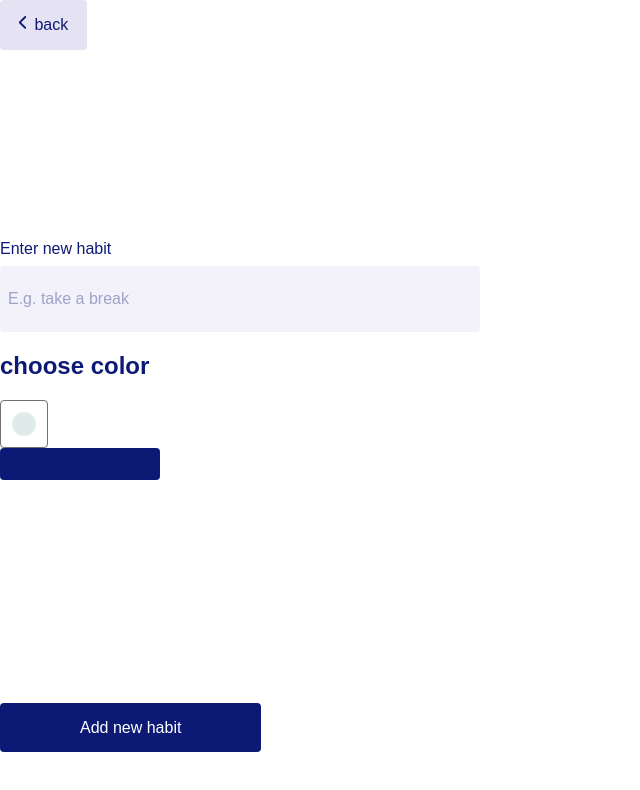
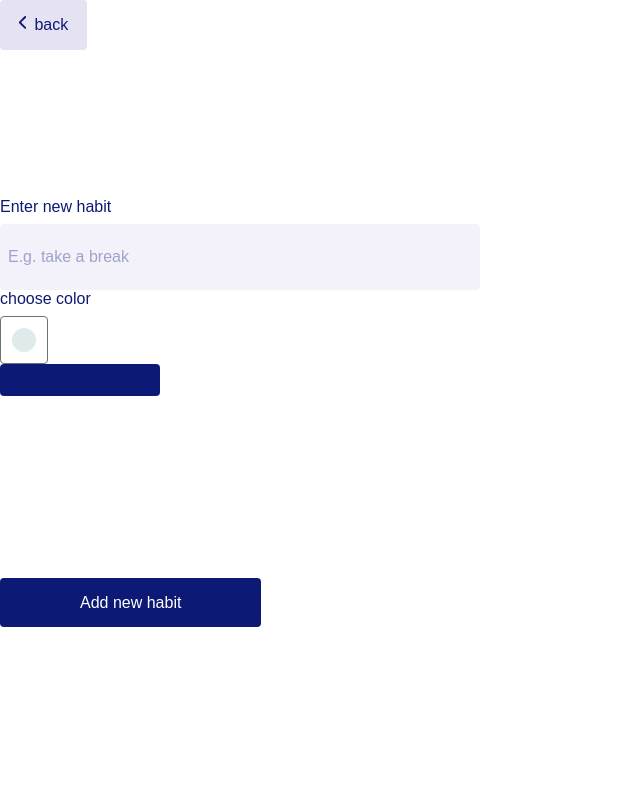
Before and after one commit to jujuzitroni/plants-need-water, a React (Vite) app: page /create-habit in a window 1280 px wide. Shown: the top 790 px of the page, without its empty margins (0-640 px from the left). Built offline with nearby package versions, Linux system fonts and the light colour scheme.

Commit message:
💄 style headline

```diff
--- a/src/app/components/ColorSelector/ColorSelector.module.css
+++ b/src/app/components/ColorSelector/ColorSelector.module.css
@@ -1,6 +1,12 @@
 .colorSelector {
   display: grid;
   gap: 0.5em;
+}
+
+.colorSelector h2 {
+  margin: 0;
+  font-size: 1em;
+  font-weight: 500;
 }
 
 .colorSelector__selected {
--- a/src/app/components/ColorSelector/ColorSelector.tsx
+++ b/src/app/components/ColorSelector/ColorSelector.tsx
@@ -14,7 +14,7 @@ function ColorSelector({
   const [isListOpen, setListOpen] = useState(false);
 
   return (
-    <>
+    <div className={styles.colorSelector}>
       <h2>choose color</h2>
       <div
         className={styles.colorSelector__selected}
@@ -43,7 +43,7 @@ function ColorSelector({
           ))}
         </ul>
       )}
-    </>
+    </div>
   );
 }
 
```
